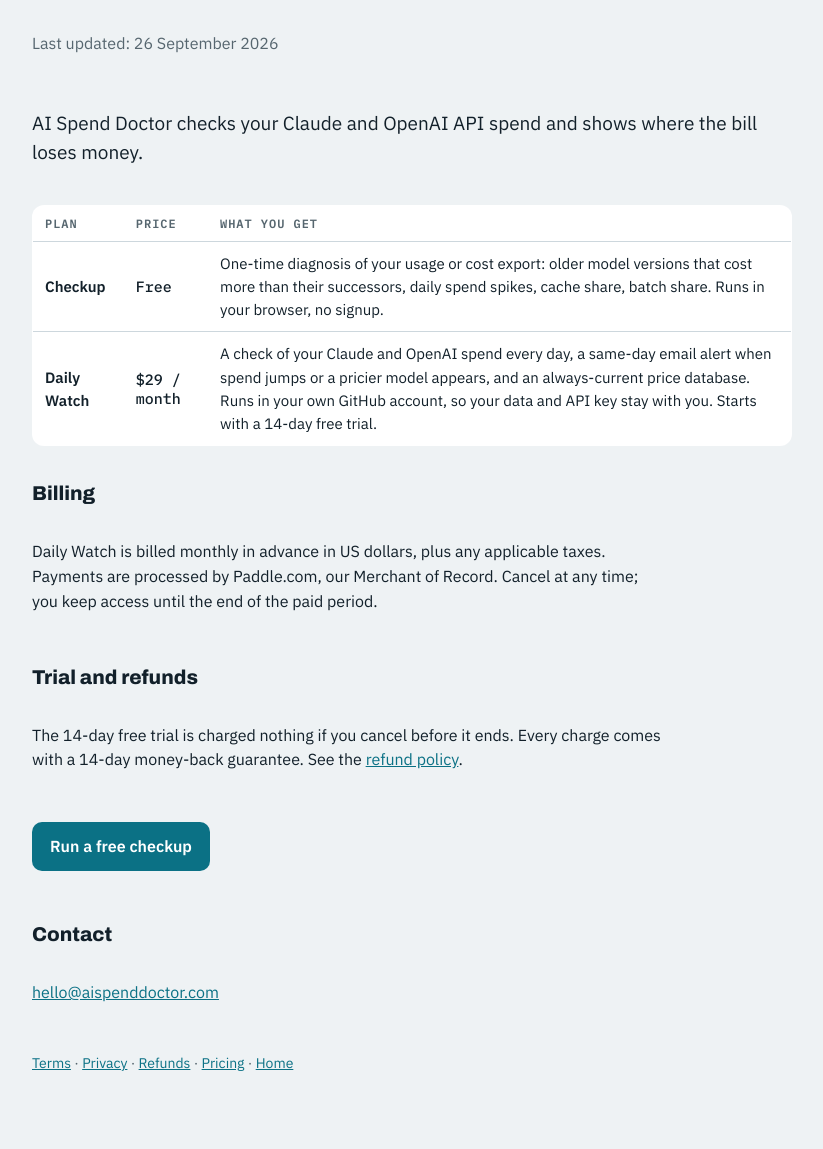
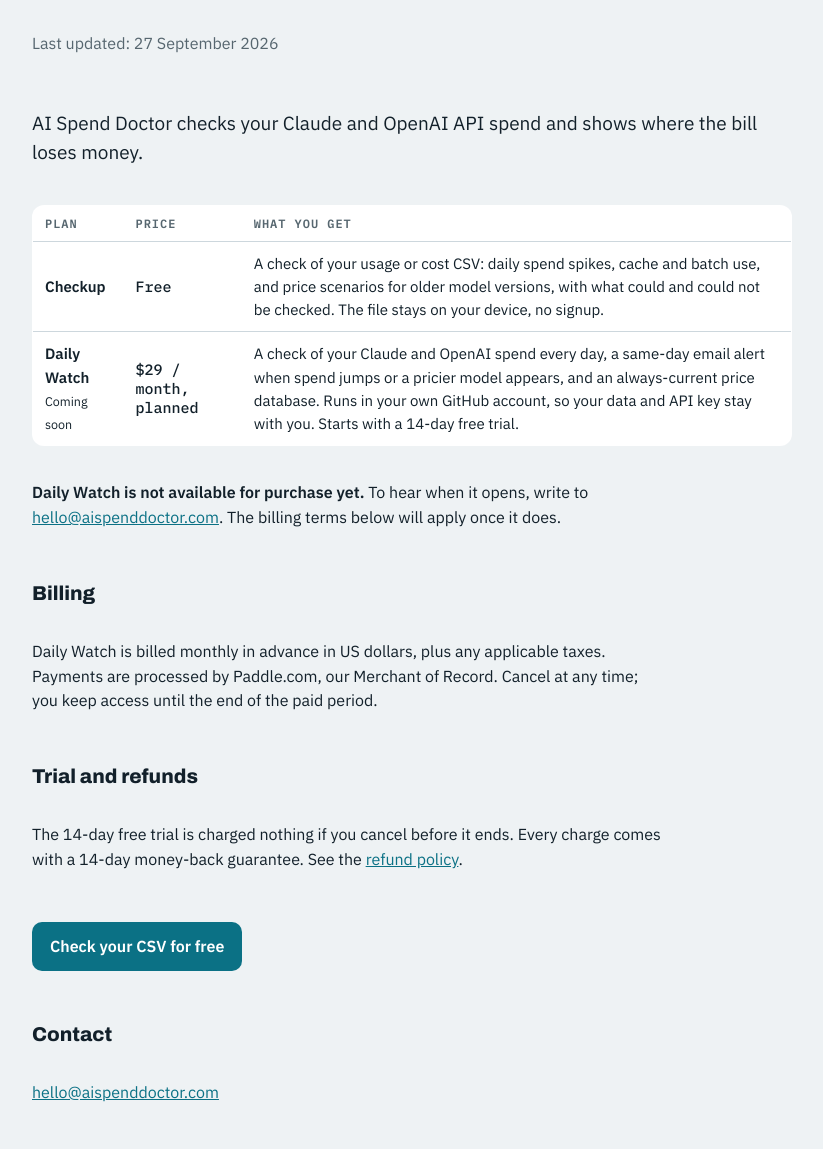
Before and after one commit to labfile0-eng/ai-spend-doctor, a plain HTML site: page pricing/index.html in a window 1280 px wide. Shown: the part 141-1290 px from the top of the page, without its empty margins (228-1051 px from the left). Drawn offline with Linux system fonts and the light colour scheme.

Commit message:
Add files via upload

```diff
--- a/pricing/index.html
+++ b/pricing/index.html
@@ -124,18 +124,19 @@ a{color:var(--accent)}
 <a class="back brand" href="/">AI Spend Doctor</a>
 <article>
 <h1>Pricing</h1>
-<p style="color:var(--muted)">Last updated: 26 September 2026</p>
+<p style="color:var(--muted)">Last updated: 27 September 2026</p>
 
 <p class="lead">AI Spend Doctor checks your Claude and OpenAI API spend and shows where the bill loses money.</p>
 <table><thead><tr><th>Plan</th><th>Price</th><th>What you get</th></tr></thead><tbody>
-<tr><td><b>Checkup</b></td><td class="n">Free</td><td>One-time diagnosis of your usage or cost export: older model versions that cost more than their successors, daily spend spikes, cache share, batch share. Runs in your browser, no signup.</td></tr>
-<tr><td><b>Daily Watch</b></td><td class="n">$29 / month</td><td>A check of your Claude and OpenAI spend every day, a same-day email alert when spend jumps or a pricier model appears, and an always-current price database. Runs in your own GitHub account, so your data and API key stay with you. Starts with a 14-day free trial.</td></tr>
+<tr><td><b>Checkup</b></td><td class="n">Free</td><td>A check of your usage or cost CSV: daily spend spikes, cache and batch use, and price scenarios for older model versions, with what could and could not be checked. The file stays on your device, no signup.</td></tr>
+<tr><td><b>Daily Watch</b><br><small>Coming soon</small></td><td class="n">$29 / month, planned</td><td>A check of your Claude and OpenAI spend every day, a same-day email alert when spend jumps or a pricier model appears, and an always-current price database. Runs in your own GitHub account, so your data and API key stay with you. Starts with a 14-day free trial.</td></tr>
 </tbody></table>
+<p><b>Daily Watch is not available for purchase yet.</b> To hear when it opens, write to <a href="mailto:hello@aispenddoctor.com?subject=Daily%20Watch%20early%20access">hello@aispenddoctor.com</a>. The billing terms below will apply once it does.</p>
 <h2>Billing</h2>
 <p>Daily Watch is billed monthly in advance in US dollars, plus any applicable taxes. Payments are processed by Paddle.com, our Merchant of Record. Cancel at any time; you keep access until the end of the paid period.</p>
 <h2>Trial and refunds</h2>
 <p>The 14-day free trial is charged nothing if you cancel before it ends. Every charge comes with a 14-day money-back guarantee. See the <a href="/refunds/">refund policy</a>.</p>
-<p><a class="cta" href="/">Run a free checkup</a></p>
+<p><a class="cta" href="/">Check your CSV for free</a></p>
 <h2>Contact</h2>
 <p><a href="mailto:hello@aispenddoctor.com">hello@aispenddoctor.com</a></p>
 
```
